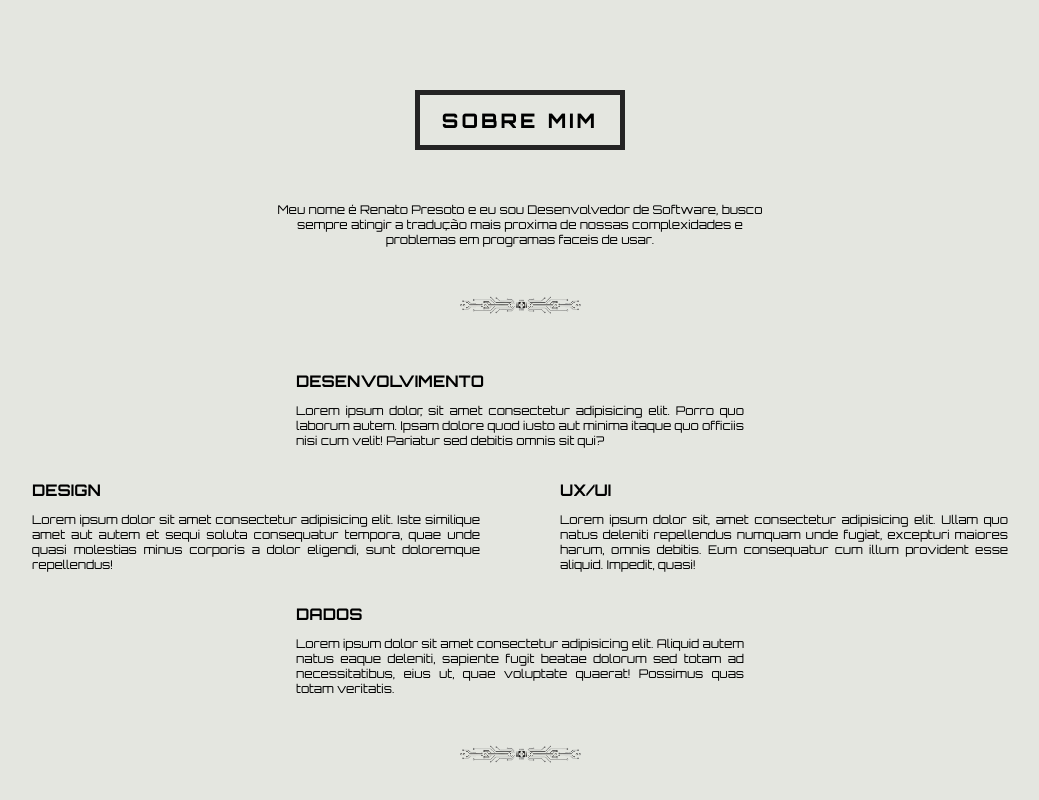
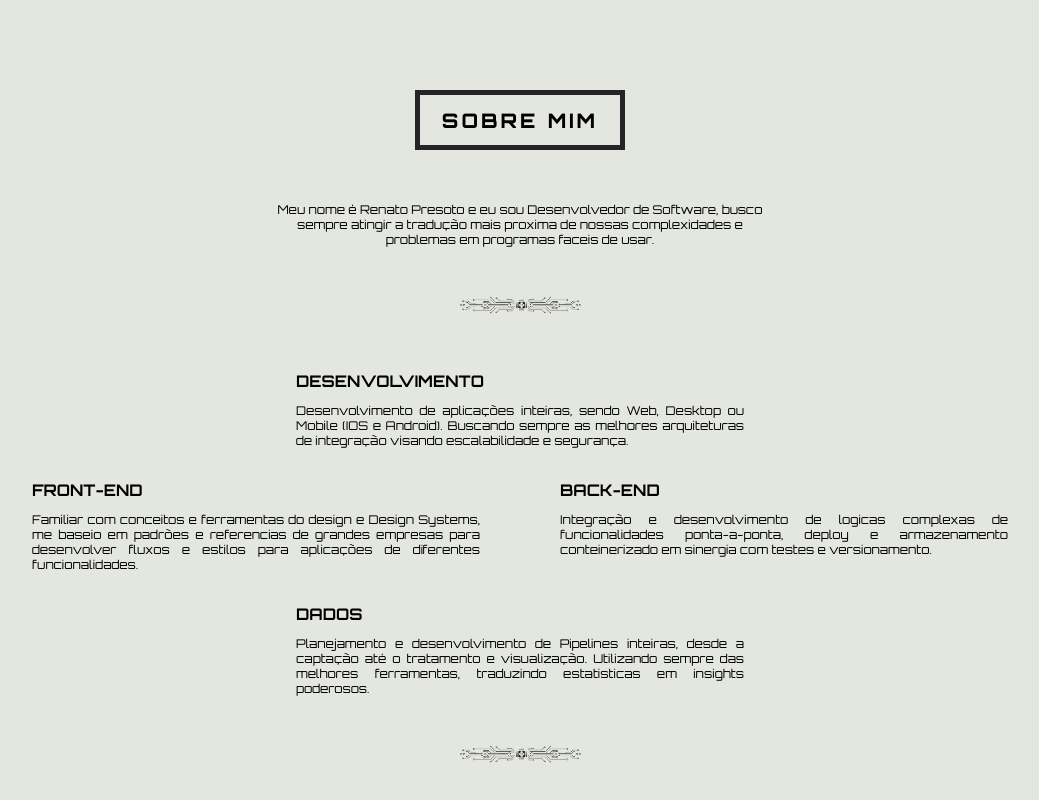
Before and after one commit to renato-presoto-dev/projects-portfolio-angular-css, an Angular app in the folder portfolio/: page /Welcome in a window 1280 px wide. Shown: the part 800-1600 px from the top of the page, without its empty margins (120-1159 px from the left). Built offline with nearby package versions, Linux system fonts and the light colour scheme.

Commit message:
Conteudo de texto em main-sobremim

```diff
--- a/portfolio/src/app/pages/landing-page/landing-page.component.html
+++ b/portfolio/src/app/pages/landing-page/landing-page.component.html
@@ -65,24 +65,24 @@
         <div class="sobremain">
             <div class="divsobretitles">
                 <p class="sobretitles">DESENVOLVIMENTO</p>
-                <p class="sobredesc">Lorem ipsum dolor, sit amet consectetur adipisicing elit. Porro quo laborum autem. Ipsam dolore quod iusto aut minima itaque quo officiis nisi cum velit! Pariatur sed debitis omnis sit qui?
+                <p class="sobredesc">Desenvolvimento de aplicações inteiras, sendo Web, Desktop ou Mobile (IOS e Android). Buscando sempre as melhores arquiteturas de integração visando escalabilidade e segurança.
                 </p>
             </div>
 
             <div class="mid">
                 <div class="divsobretitles">
-                    <p class="sobretitles">DESIGN</p>
-                    <p class="sobredesc">Lorem ipsum dolor sit amet consectetur adipisicing elit. Iste similique amet aut autem et sequi soluta consequatur tempora, quae unde quasi molestias minus corporis a dolor eligendi, sunt doloremque repellendus!</p>
+                    <p class="sobretitles">FRONT-END</p>
+                    <p class="sobredesc">Familiar com conceitos e ferramentas do design e Design Systems, me baseio em padrões e referencias de grandes empresas para desenvolver fluxos e estilos para aplicações de diferentes funcionalidades.</p>
                 </div>
                 <div class="divsobretitles">
-                    <p class="sobretitles">UX/UI</p>
-                    <p class="sobredesc">Lorem ipsum dolor sit, amet consectetur adipisicing elit. Ullam quo natus deleniti repellendus numquam unde fugiat, excepturi maiores harum, omnis debitis. Eum consequatur cum illum provident esse aliquid. Impedit, quasi!</p>
+                    <p class="sobretitles">BACK-END</p>
+                    <p class="sobredesc">Integração e desenvolvimento de logicas complexas de funcionalidades ponta-a-ponta, deploy e armazenamento conteinerizado em sinergia com testes e versionamento.</p>
                 </div>
             </div>
 
             <div class="divsobretitles">
                 <p class="sobretitles">DADOS</p>
-                <p class="sobredesc">Lorem ipsum dolor sit amet consectetur adipisicing elit. Aliquid autem natus eaque deleniti, sapiente fugit beatae dolorum sed totam ad necessitatibus, eius ut, quae voluptate quaerat! Possimus quas totam veritatis.</p>
+                <p class="sobredesc"> Planejamento e desenvolvimento de Pipelines inteiras, desde a captação até o tratamento e visualização. Utilizando sempre das melhores ferramentas, traduzindo estatisticas em insights poderosos.</p>
             </div>
         </div>
     <div class="tab">
```
